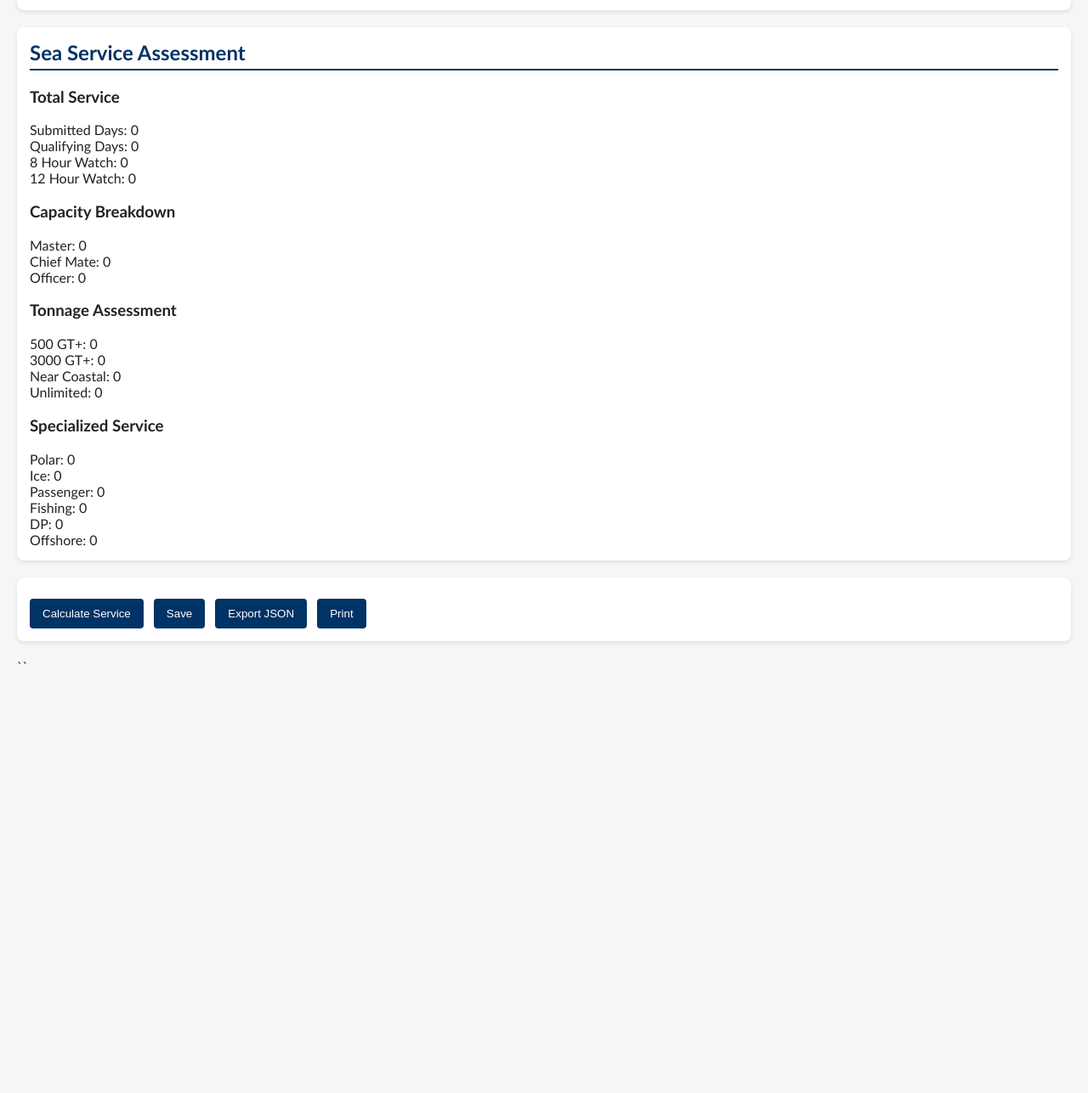
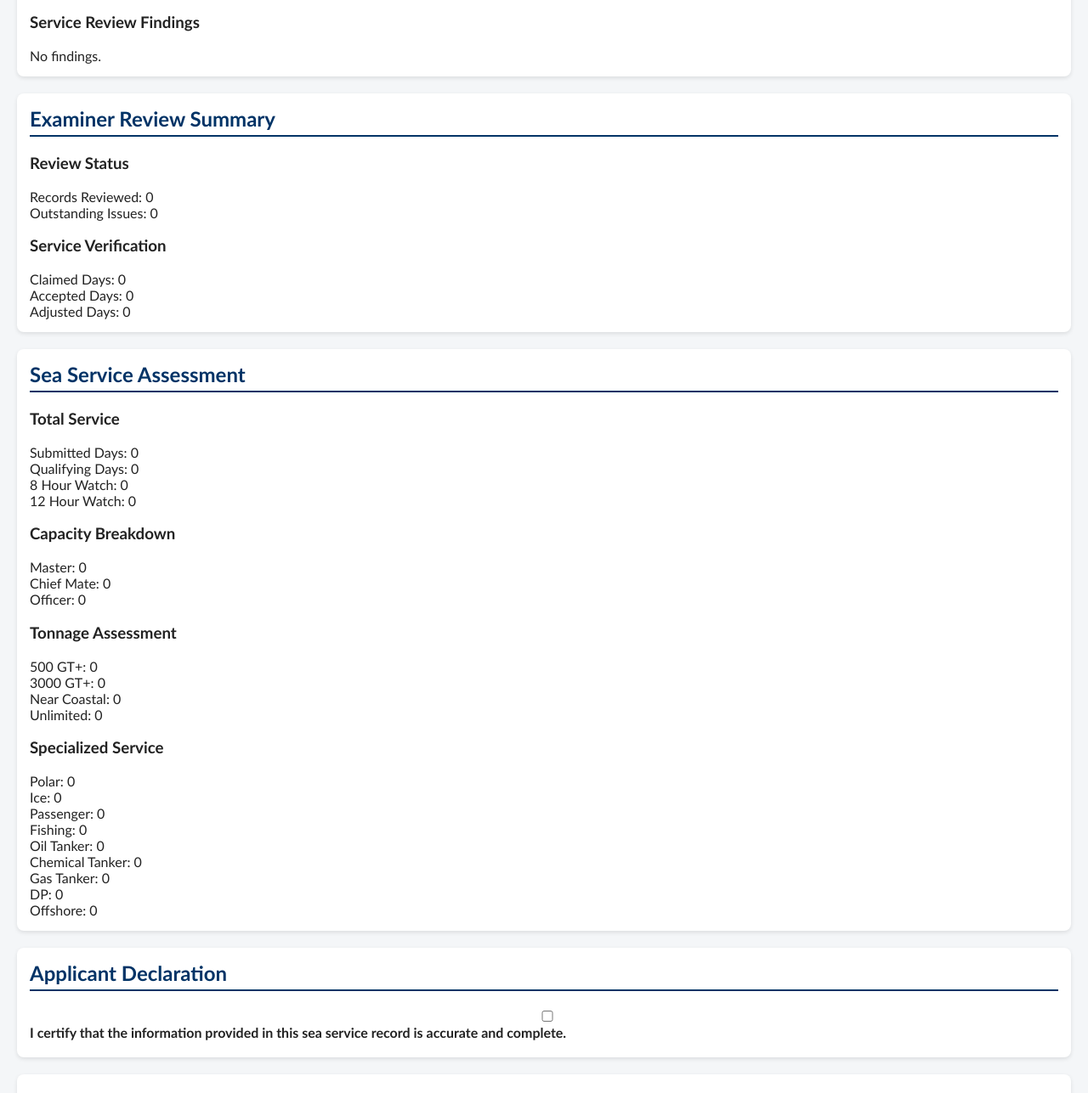
Before and after one commit to TC-MSS/Sea-service-records-form, a plain HTML site: page index.html in a window 1280 px wide. Shown: the part 1250-2537 px from the top of the page at 85% size. Before the commit the page ends 2064 px from the top, so only its background shows below. Drawn offline with Linux system fonts and the light colour scheme.

Commit message:
Update index.html

```diff
--- a/index.html
+++ b/index.html
@@ -237,12 +237,9 @@ Sea Service Records
 
 <th>Q<br>Offshore</th>
 
-<th>K<br>Embark</th>
-
-<th>L<br>Disembark</th>
-
-<th>M<br>Days</th>
-
+<th>R<br>Embark</th>
+<th>S<br>Disembark</th>
+<th>T<br>Days</th>
 <th>Actions</th>
 
 </tr>
@@ -344,7 +341,65 @@ No validation issues.
 
 </div>
 
+<h3>Service Review Findings</h3>
+
+<div id="reviewWarnings">
+
+No findings.
+
+</div>
+
 </section>
+
+<section>
+
+<h2>
+Examiner Review Summary
+</h2>
+
+<div class="summaryGrid">
+
+<div class="summaryCard">
+
+<h3>Review Status</h3>
+
+<div>
+Records Reviewed:
+<span id="recordsReviewed">0</span>
+</div>
+
+<div>
+Outstanding Issues:
+<span id="outstandingIssues">0</span>
+</div>
+
+</div>
+
+<div class="summaryCard">
+
+<h3>Service Verification</h3>
+
+<div>
+Claimed Days:
+<span id="claimedDaysReview">0</span>
+</div>
+
+<div>
+Accepted Days:
+<span id="acceptedDaysReview">0</span>
+</div>
+
+<div>
+Adjusted Days:
+<span id="adjustedDaysReview">0</span>
+</div>
+
+</div>
+
+</div>
+
+</section>
+
 
 <section>
 
@@ -452,6 +507,21 @@ Fishing:
 </div>
 
 <div>
+Oil Tanker:
+<span id="oilDays">0</span>
+</div>
+
+<div>
+Chemical Tanker:
+<span id="chemicalDays">0</span>
+</div>
+
+<div>
+Gas Tanker:
+<span id="gasDays">0</span>
+</div>
+
+<div>
 DP:
 <span id="dpDays">0</span>
 </div>
@@ -464,6 +534,22 @@ Offshore:
 </div>
 
 </div>
+
+</section>
+
+<section>
+
+<h2>
+Applicant Declaration
+</h2>
+
+<label>
+
+<input type="checkbox" id="applicantDeclaration">
+
+I certify that the information provided in this sea service record is accurate and complete.
+
+</label>
 
 </section>
 
```
